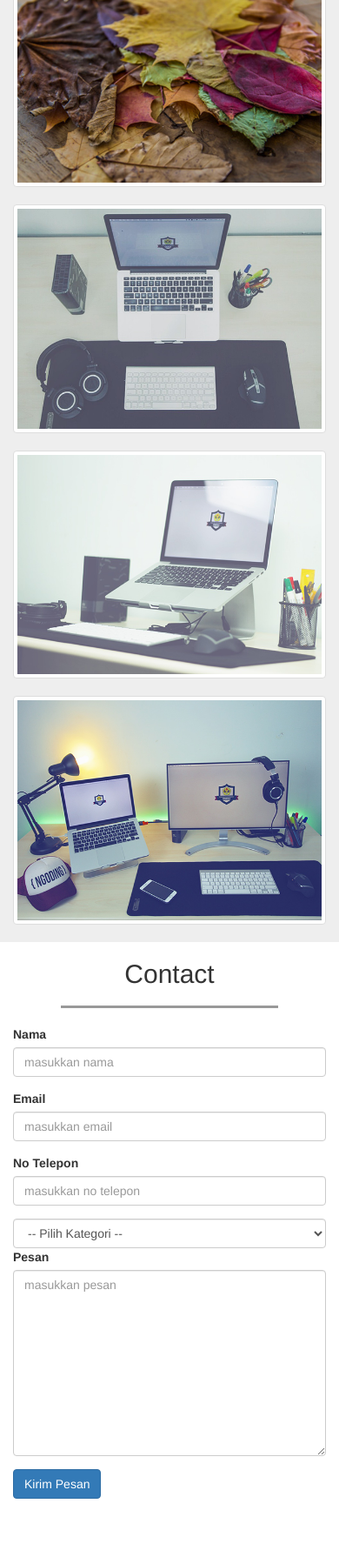
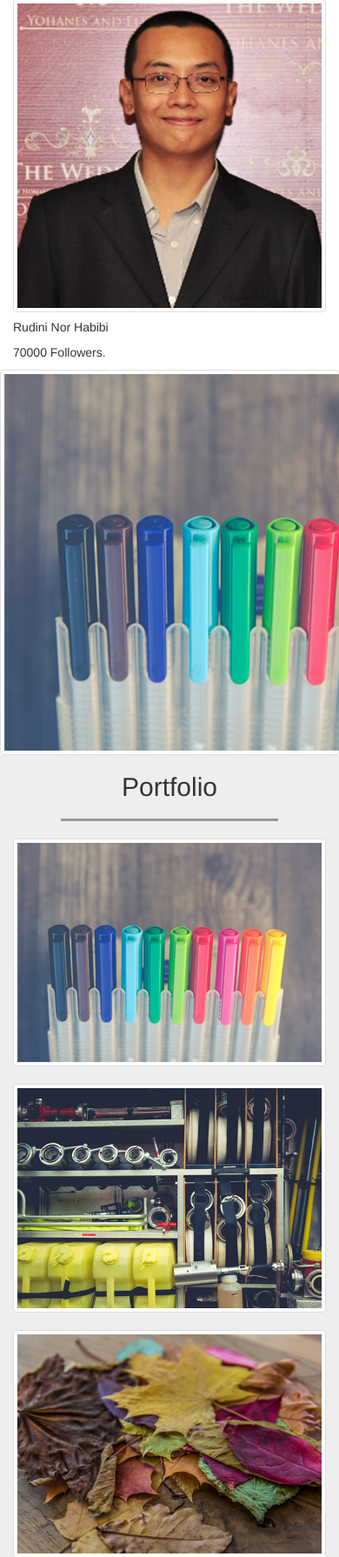
Before and after one commit to rudininh/rest-api, a PHP site: page / in a window 390 px wide; the page is wider, and only the part inside the window is pictured. Shown: the part 1713-3503 px from the top of that part at 87% size. Run offline with PHP 8.4, Linux system fonts and the light colour scheme.

Commit message:
oke besok aja lagi

```diff
--- a/porto/css/style.css
+++ b/porto/css/style.css
@@ -45,3 +45,15 @@ footer p {
 footer p i {
 	color: salmon;
 }
+
+.ig-thumbnail {
+	widht: 100px;
+	height: 100px;
+	float: left;
+	overflow: hidden;
+}
+
+.ig-thumbnail img {
+	widht: 100px;
+
+}
--- a/porto/index.html
+++ b/porto/index.php
@@ -51,7 +51,56 @@
     </section>
     <!-- akhir about -->
 
+    <!-- Youtube dan IG -->
 
+    <section class="social bg-light" id="social">
+      <div class="container">
+        <div class="row pt-4 mb-4">
+          <div class="col text-center">
+            <h2>Social Media</h2>
+          </div>
+        </div>
+
+        <div class="row justify-content-center">
+          <div class="col-md-5">
+            <div class="row">
+              <div class="col-md-4">
+              <img src="img/sandhika.png" widht="200" class="rounder-circle img-thumbnail">
+              </div>
+              <div class="col-md-8">
+              <h5>Rudini Nor Habibi</h5>
+              <p>70000 Subscribers.</p>
+              </div>
+            </div>
+            <div class="row mt-3 pb-3">
+              <div class="col">
+              <div class="embed-responsive embed-responsive-16by9">
+                <iframe class="embed-responsive-item" src="https://www.youtube.com/embed/zpOULjyy-n8?rel=0" allowfullscreen></iframe>
+              </div>
+              </div>
+            </div>
+          </div>
+          <div class="col-md-5">
+                <div class="row">
+                  <div class="col-md-4">
+                  <img src="img/sandhika.png" widht="200" class="rounder-circle img-thumbnail">
+                  </div>
+                  <div class="col-md-8">
+                    <h5>Rudini Nor Habibi</h5>
+                    <p>70000 Followers.</p>
+                    </div>
+                </div>
+                <div class="row">
+                  <div class="col">
+                    <div class="img-thumbnail">
+                      <img src="img/portfolio/1.png" alt="">
+                    </div>
+                  </div>
+                </div>
+          </div>
+        </div>
+      </div>
+    </section>
 
     <!-- portfolio -->
     <section class="portfolio" id="portfolio">
```
